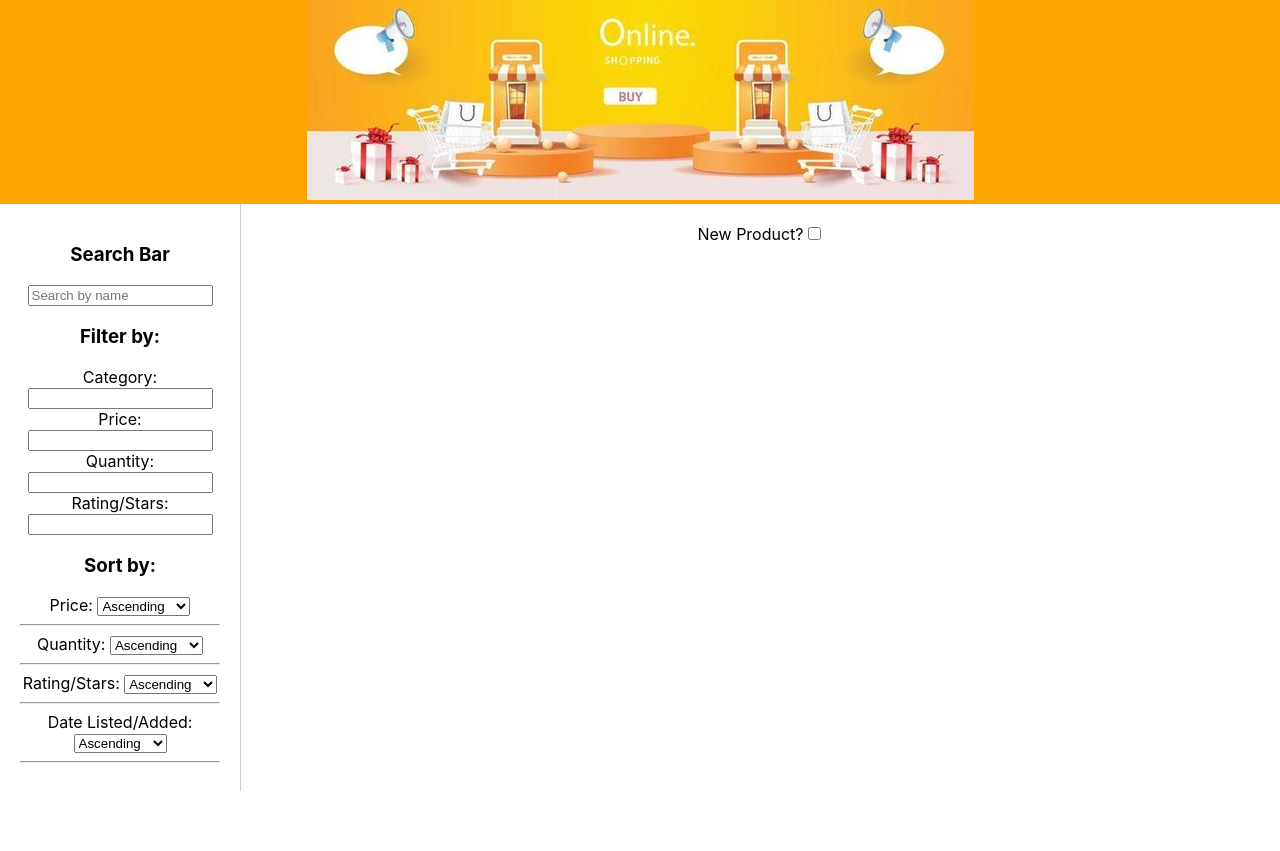
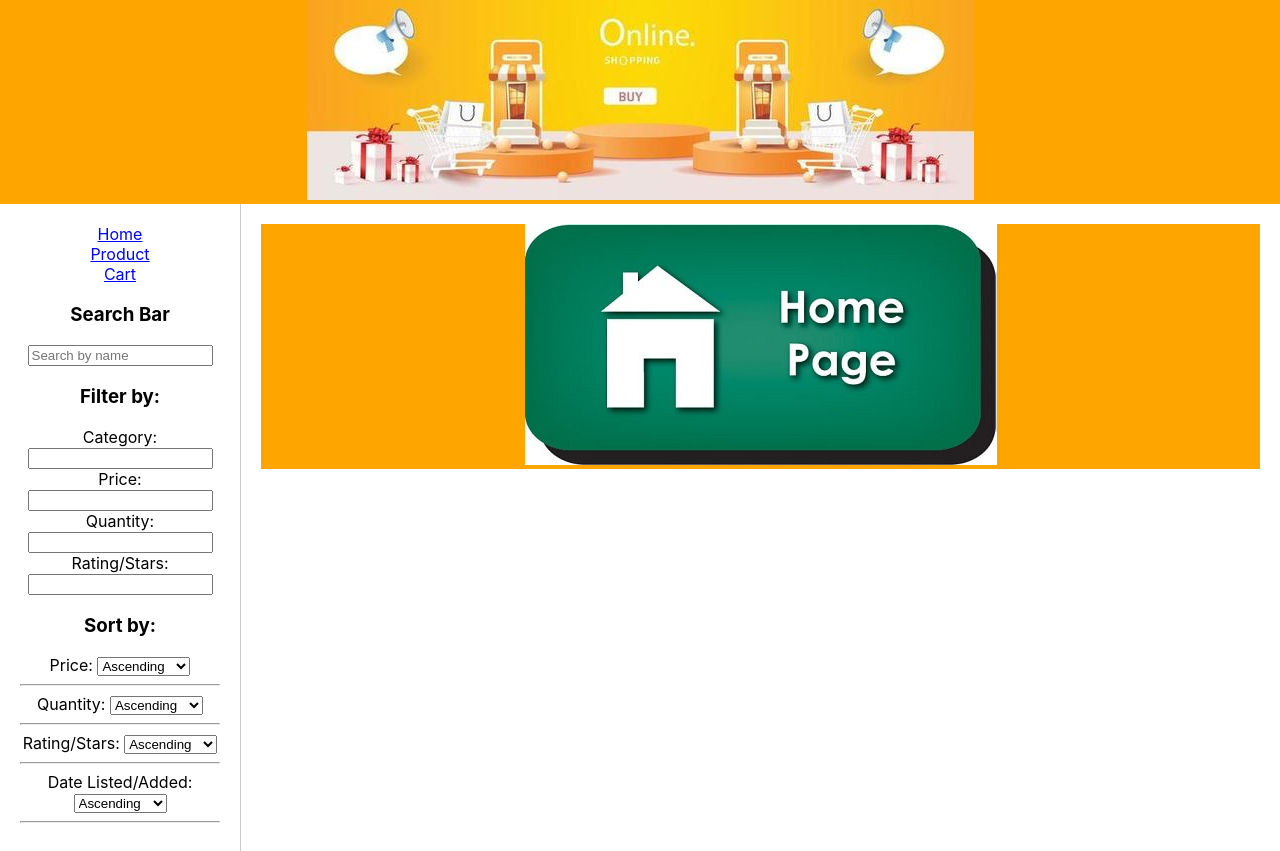
Before and after one commit to luizfrsantana/my-app-ecommerce, a React (Create React App) app: page / in a window 1280 px wide. Before the commit the page ends 800 px from the top, so only its background shows below. Built offline with nearby package versions, Linux system fonts and the light colour scheme.

Commit message:
link to home product page and car added

```diff
--- a/package.json
+++ b/package.json
@@ -10,8 +10,10 @@
     "@types/node": "^16.18.106",
     "@types/react": "^18.3.4",
     "@types/react-dom": "^18.3.0",
+    "global": "^4.4.0",
     "react": "^18.3.1",
     "react-dom": "^18.3.1",
+    "react-router-dom": "^6.26.1",
     "react-scripts": "5.0.1",
     "typescript": "^4.9.5",
     "web-vitals": "^2.1.4"
--- a/src/App.tsx
+++ b/src/App.tsx
@@ -1,36 +1,57 @@
-import React, { useEffect, useState } from 'react';
-import logo from './logo.svg';
-import './App.css';
-import { Banner } from './components/Banner';
-import { ProductInterface } from './interfaces/Interfaces';
-import { ProductPage } from './components/ProductPage';
-import { Product } from './components/Product';
-import { Sidebar } from './components/Sidebar'
+import React, { useEffect, useState } from "react";
+import logo from "./logo.svg";
+import "./App.css";
+import { Banner } from "./components/Banner";
+import { ProductInterface } from "./interfaces/Interfaces";
+import { ProductPage } from "./components/ProductPage";
+import { Product } from "./components/Product";
+import { Sidebar } from "./components/Sidebar";
+import { BrowserRouter as Router, Route, Link, Routes } from "react-router-dom";
+import { Home } from "./components/Home";
 
 function App() {
 
-  const [products, setProducts] = useState([] as ProductInterface [])
+  const [products, setProducts] = useState([] as ProductInterface[]);
+  const [cart, setCart] = useState([] as ProductInterface[]);
   const [filteredProducts, setFilteredProducts] = useState([] as ProductInterface[]);
 
-  const addingNewProduct = (product: ProductInterface) => {
-    console.log(product)
-    const updatedProducts = [...products, product];
-    setProducts([...products, product])
-    setFilteredProducts(updatedProducts);
+  const handleProductPage = () => {
+    console.log("Product Page")
+    setFilteredProducts(products)
+
   }
 
+  const handleCartPage = () => {
+    console.log("Cart")
+    setFilteredProducts(cart)
+  }
+
+  const handleHomePage = () => {
+    console.log("Home")
+    setFilteredProducts([])
+  }
+
+  const addingNewProduct = (product: ProductInterface) => {
+    console.log(product);
+    const updatedProducts = [...products, product];
+    setProducts([...products, product]);
+    setFilteredProducts(updatedProducts);
+  };
+
   const handleFilterChange = (filter: string, value: string | number) => {
-    const filtered = products.filter(product =>
-      String(product[filter as keyof ProductInterface]).toLowerCase().includes(String(value).toLowerCase())
+    const filtered = products.filter((product) =>
+      String(product[filter as keyof ProductInterface])
+        .toLowerCase()
+        .includes(String(value).toLowerCase())
     );
     setFilteredProducts(filtered);
   };
 
-  const handleSortChange = (sortBy: string, order: 'asc' | 'desc') => {
+  const handleSortChange = (sortBy: string, order: "asc" | "desc") => {
     const sorted = [...filteredProducts].sort((a, b) => {
       const compareA = a[sortBy as keyof ProductInterface];
       const compareB = b[sortBy as keyof ProductInterface];
-      if (order === 'asc') {
+      if (order === "asc") {
         return compareA > compareB ? 1 : -1;
       } else {
         return compareA < compareB ? 1 : -1;
@@ -39,32 +60,67 @@ function App() {
     setFilteredProducts(sorted);
   };
 
+  const addToCart = (product: ProductInterface) => {
+    setCart([...cart, product]);
+  };
+
+  const removeFromCart = (productId: number) => {
+    setCart(cart.filter(product => product.id !== productId));
+  };
+
+
   useEffect(() => {
     console.log(filteredProducts);
-}, [filteredProducts]);
-
+  }, [filteredProducts]);
 
   return (
-    <div className="App">
-      <Banner />
+    <Router> {/* Envolva tudo dentro do Router */}
+      <div className="App">
+        <Banner />
         <div className="content">
-        <Sidebar onFilterChange={handleFilterChange} onSortChange={handleSortChange} />
+          <Sidebar
+            onFilterChange={handleFilterChange}
+            onSortChange={handleSortChange}
+            onProductPage={handleProductPage}
+            onCartPage={handleCartPage}
+            onHomePage={handleHomePage}
+          />
           <div className="productlist">
-            <ProductPage addingNewProduct = {(product: ProductInterface) => addingNewProduct(product)} productId={products.length + 1} />
-                {filteredProducts.map(product => <Product
+            <Routes>
+              <Route
+                path="/product-page"
+                element={
+                  <ProductPage
+                    addingNewProduct={(product: ProductInterface) => {
+                      addingNewProduct(product)
+                    }
+                    }
+                    productId={products.length + 1}
+                    addToCart={addToCart}
+                  />
+                }
+              />
+              < Route path="/" element={<Home />} />
+              < Route path="/cart" element={<Home />} />
+            </Routes>
+              {filteredProducts.map((product) => (
+                <Product
                   key={product.id}
-                  id= {product.id}
-                  name= {product.name}
-                  img= {product.img}
-                  category= {product.category}
-                  quantity= {product.quantity}
-                  price= {product.price}
-                  rating= {product.rating}
-                  date= {product.date}
-                />)}
-              </div>
+                  id={product.id}
+                  name={product.name}
+                  img={product.img}
+                  category={product.category}
+                  quantity={product.quantity}
+                  price={product.price}
+                  rating={product.rating}
+                  date={product.date}
+                />
+              ))}
+
+          </div>
         </div>
-    </div>
+      </div>
+    </Router>
   );
 }
 
--- /dev/null
+++ b/src/components/Home/index.tsx
@@ -0,0 +1,7 @@
+export const Home = () => {
+    return (
+    <header className="banner">
+        <img src="/img/home.jpg" alt="Home" />
+    </header>
+    )
+}
--- a/src/components/ProductPage/index.tsx
+++ b/src/components/ProductPage/index.tsx
@@ -14,6 +14,7 @@ const productCategories: String[] = [
 interface ProductPageProps {
     addingNewProduct: (product: ProductInterface) => void;
     productId: number;
+    addToCart: (product: ProductInterface) => void;
 }
 
 export const ProductPage = (props: ProductPageProps) => {
--- a/src/components/Sidebar/index.tsx
+++ b/src/components/Sidebar/index.tsx
@@ -1,10 +1,35 @@
 import React from 'react';
 import "./sidebar.css"
 import { SidebarProps } from '../../interfaces/Interfaces';
+import { Link,useNavigate } from 'react-router-dom';
 
-export const Sidebar: React.FC<SidebarProps> = ({ onFilterChange, onSortChange }) => {
+
+
+export const Sidebar: React.FC<SidebarProps> = ({ onFilterChange, onSortChange, onHomePage, onProductPage, onCartPage  }) => {
+  const navigate = useNavigate();
+
+  const handleHomeClick = () => {
+    onHomePage();
+    navigate('/');
+  };
+
+  const handleProductClick = () => {
+    onProductPage();
+    navigate('/product-page');
+  };
+
+  const handleCartClick = () => {
+    onCartPage();
+    navigate('/cart');
+  };
+
   return (
     <div className="sidebar">
+
+      <span className="link-like" onClick={handleHomeClick}>Home</span><br />
+      <span className="link-like" onClick={handleProductClick}>Product</span><br />
+      <span className="link-like" onClick={handleCartClick}>Cart</span><br />
+
       <h3>Search Bar</h3>
       <input
         type="text"
--- a/src/components/Sidebar/sidebar.css
+++ b/src/components/Sidebar/sidebar.css
@@ -0,0 +1,10 @@
+.link-like {
+    color: blue;
+    text-decoration: underline;
+    cursor: pointer;
+  }
+
+  .link-like:hover {
+    color: darkblue;
+    text-decoration: none;
+  }
--- a/src/interfaces/Interfaces.tsx
+++ b/src/interfaces/Interfaces.tsx
@@ -13,4 +13,7 @@ export interface ProductInterface {
 export interface SidebarProps {
     onFilterChange: (filter: string, value: string | number) => void;
     onSortChange: (sortBy: string, order: 'asc' | 'desc') => void;
+    onHomePage: () => void;
+    onProductPage: () => void;
+    onCartPage: () => void;
   }
```
Also changed, not shown: src/components/Cart/index.tsx (added, +28 -0 lines), public/img/home.jpg (added), 1 other file (tests, documents, lock files or other folders).
